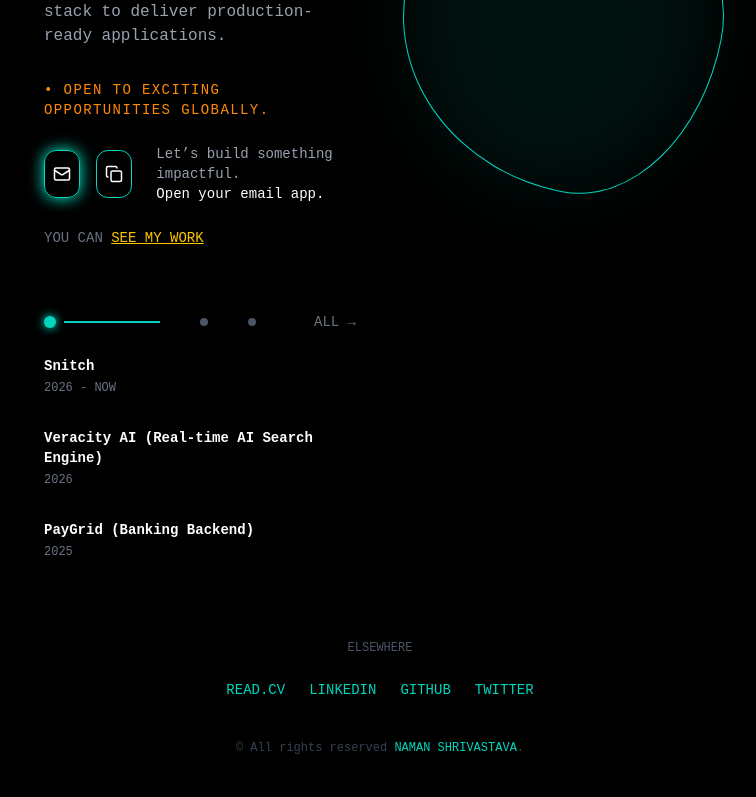
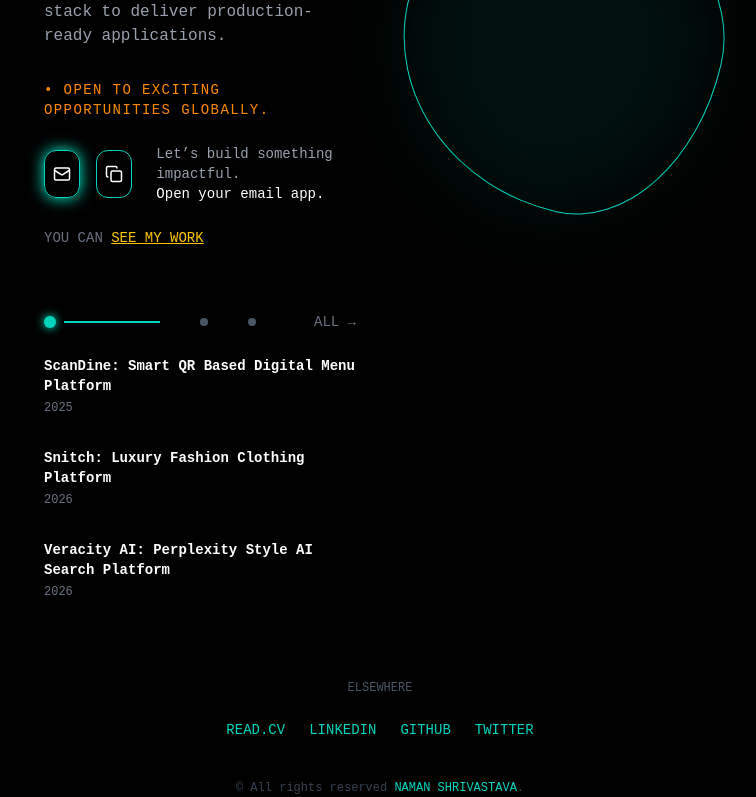
Before and after one commit to NamanShrivastava1/Portfolio-New, a React (Vite) app: page / in a window 1280 px wide. Shown: the part 574-1371 px from the top of the page, without its empty margins (260-1016 px from the left). Built offline with nearby package versions, Linux system fonts and the light colour scheme.

Commit message:
Update project names and years in Home.jsx; enhance clarity and accuracy of project listings.

```diff
--- a/src/pages/Home.jsx
+++ b/src/pages/Home.jsx
@@ -106,12 +106,18 @@ const Home = () => {
 
             <div className="flex gap-8 mt-6 text-sm justify-center md:justify-start flex-wrap">
               {[
-                { name: "Snitch", year: "2026 - NOW" },
                 {
-                  name: "Veracity AI (Real-time AI Search Engine)",
+                  name: "ScanDine: Smart QR Based Digital Menu Platform",
+                  year: "2025",
+                },
+                {
+                  name: "Snitch: Luxury Fashion Clothing Platform",
                   year: "2026",
                 },
-                { name: "PayGrid (Banking Backend)", year: "2025" },
+                {
+                  name: "Veracity AI: Perplexity Style AI Search Platform",
+                  year: "2026",
+                },
               ].map((item) => (
                 <div
                   key={item.name}
```
Also changed, not shown: 1 other file (tests, documents, lock files or other folders).
